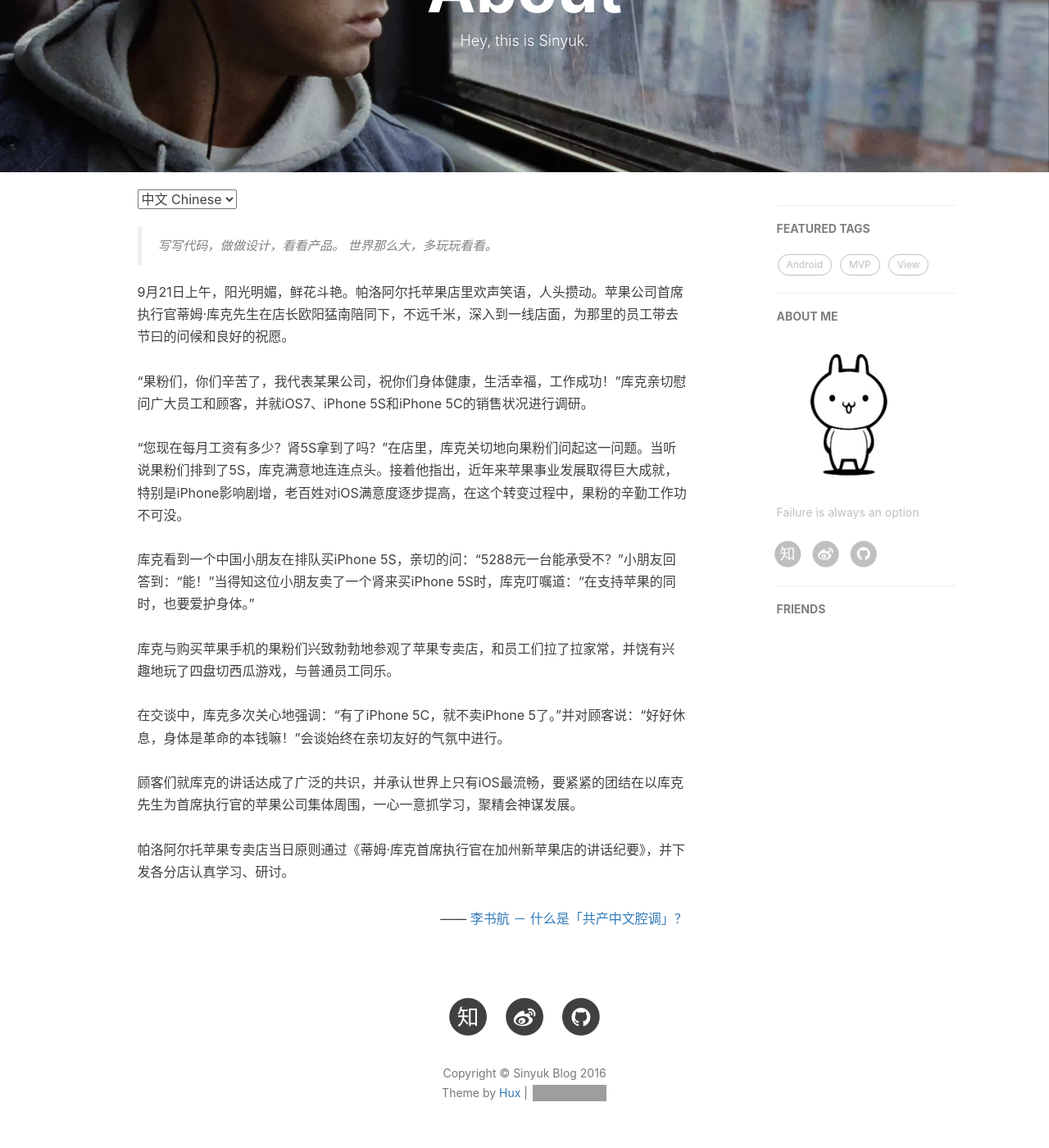
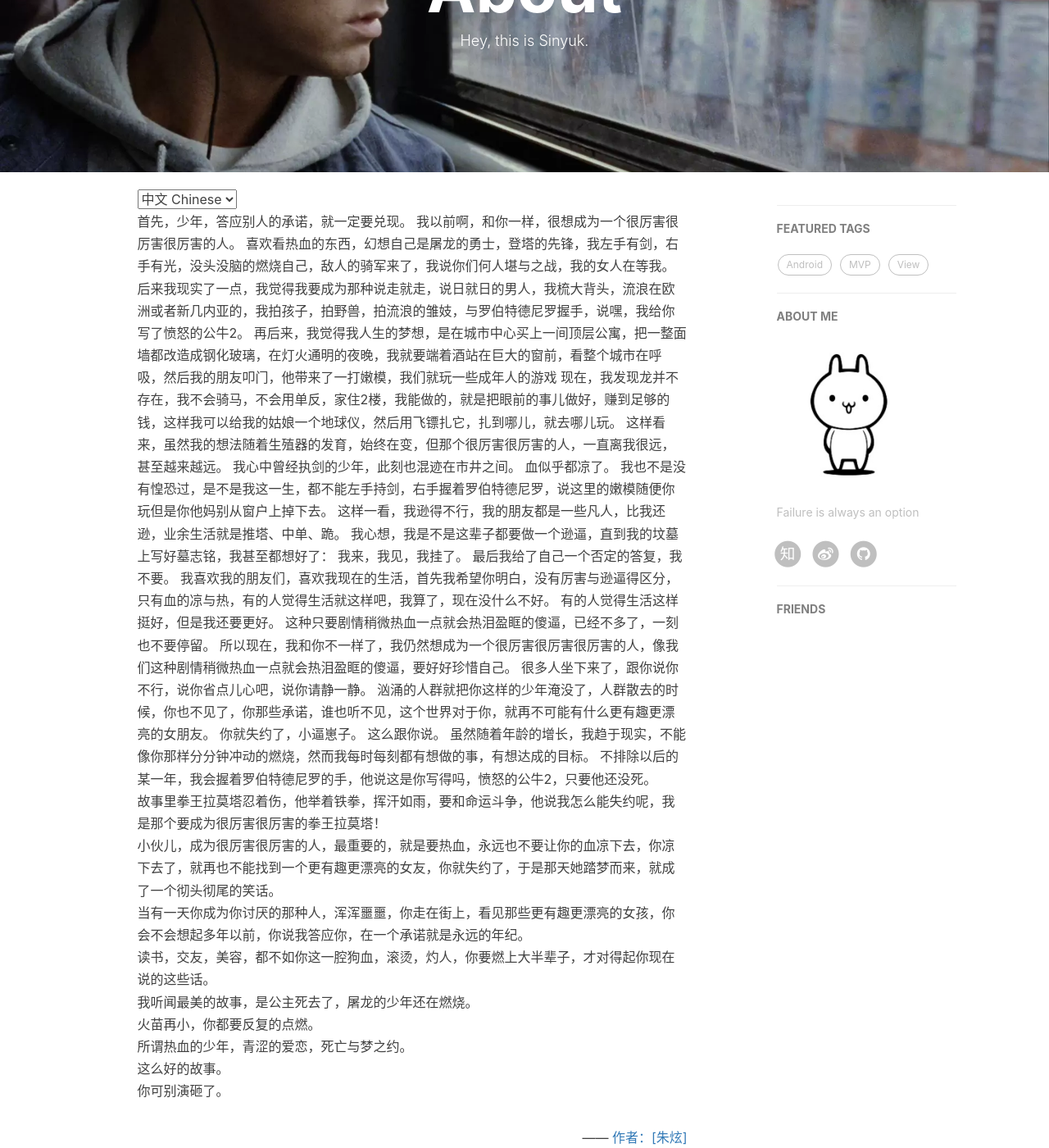
Before and after one commit to Sinyuk7/80998062.github.io, a Jekyll site: the page built from about.html, in a window 1280 px wide and 1400 px high, scrolled down 208 px. Shown: the whole window at 82% size. Built offline with Jekyll 4.4.1, drawn with Linux system fonts in a browser that asks for light colours; nearby versions of some CDN libraries; comment, search, counter and statistics services are not loaded; grey boxes are pictures that could not be loaded.

Commit message:
Add post

```diff
--- a/_config.yml
+++ b/_config.yml
@@ -50,9 +50,9 @@
 #disqus_username: _your_disqus_short_name_
 
 # Duoshuo settings
-duoshuo_username: huxblog
+duoshuo_username: sinyuk
 # Share component is depend on Comment so we can NOT use share only.
-duoshuo_share: true                     # set to false if you want to use Comment without Sharing
+duoshuo_share: false                     # set to false if you want to use Comment without Sharing
 
 
 
--- a/about.html
+++ b/about.html
@@ -13,15 +13,74 @@
 
 <!-- Chinese Version -->
 <div class="zh post-container">
-    <blockquote>
-        写写代码，做做设计，看看产品。
-        世界那么大，多玩玩看看。
-    </blockquote>
-    9月21日上午，阳光明媚，鲜花斗艳。帕洛阿尔托苹果店里欢声笑语，人头攒动。苹果公司首席执行官蒂姆·库克先生在店长欧阳猛南陪同下，不远千米，深入到一线店面，为那里的员工带去节曰的问候和良好的祝愿。<br><br>“果粉们，你们辛苦了，我代表某果公司，祝你们身体健康，生活幸福，工作成功！”库克亲切慰问广大员工和顾客，并就iOS7、iPhone 5S和iPhone 5C的销售状况进行调研。 <br><br>“您现在每月工资有多少？肾5S拿到了吗？”在店里，库克关切地向果粉们问起这一问题。当听说果粉们排到了5S，库克满意地连连点头。接着他指出，近年来苹果事业发展取得巨大成就，特别是iPhone影响剧增，老百姓对iOS满意度逐步提高，在这个转变过程中，果粉的辛勤工作功不可没。<br><br>库克看到一个中国小朋友在排队买iPhone 5S，亲切的问：“5288元一台能承受不？”小朋友回答到：“能！”当得知这位小朋友卖了一个肾来买iPhone 5S时，库克叮嘱道：“在支持苹果的同时，也要爱护身体。”<br><br>库克与购买苹果手机的果粉们兴致勃勃地参观了苹果专卖店，和员工们拉了拉家常，并饶有兴趣地玩了四盘切西瓜游戏，与普通员工同乐。<br><br>在交谈中，库克多次关心地强调：“有了iPhone 5C，就不卖iPhone 5了。”并对顾客说：“好好休息，身体是革命的本钱嘛！”会谈始终在亲切友好的气氛中进行。<br><br>顾客们就库克的讲话达成了广泛的共识，并承认世界上只有iOS最流畅，要紧紧的团结在以库克先生为首席执行官的苹果公司集体周围，一心一意抓学习，聚精会神谋发展。<br>
-    <br>帕洛阿尔托苹果专卖店当日原则通过《蒂姆·库克首席执行官在加州新苹果店的讲话纪要》，并下发各分店认真学习、研讨。
+  首先，少年，答应别人的承诺，就一定要兑现。
+
+  我以前啊，和你一样，很想成为一个很厉害很厉害很厉害的人。
+
+  喜欢看热血的东西，幻想自己是屠龙的勇士，登塔的先锋，我左手有剑，右手有光，没头没脑的燃烧自己，敌人的骑军来了，我说你们何人堪与之战，我的女人在等我。
+
+  后来我现实了一点，我觉得我要成为那种说走就走，说日就日的男人，我梳大背头，流浪在欧洲或者新几内亚的，我拍孩子，拍野兽，拍流浪的雏妓，与罗伯特德尼罗握手，说嘿，我给你写了愤怒的公牛2。
+
+  再后来，我觉得我人生的梦想，是在城市中心买上一间顶层公寓，把一整面墙都改造成钢化玻璃，在灯火通明的夜晚，我就要端着酒站在巨大的窗前，看整个城市在呼吸，然后我的朋友叩门，他带来了一打嫩模，我们就玩一些成年人的游戏
+
+  现在，我发现龙并不存在，我不会骑马，不会用单反，家住2楼，我能做的，就是把眼前的事儿做好，赚到足够的钱，这样我可以给我的姑娘一个地球仪，然后用飞镖扎它，扎到哪儿，就去哪儿玩。
+
+  这样看来，虽然我的想法随着生殖器的发育，始终在变，但那个很厉害很厉害的人，一直离我很远，甚至越来越远。
+
+  我心中曾经执剑的少年，此刻也混迹在市井之间。
+
+  血似乎都凉了。
+
+  我也不是没有惶恐过，是不是我这一生，都不能左手持剑，右手握着罗伯特德尼罗，说这里的嫩模随便你玩但是你他妈别从窗户上掉下去。
+
+  这样一看，我逊得不行，我的朋友都是一些凡人，比我还逊，业余生活就是推塔、中单、跪。
+
+  我心想，我是不是这辈子都要做一个逊逼，直到我的坟墓上写好墓志铭，我甚至都想好了：
+
+  我来，我见，我挂了。
+
+  最后我给了自己一个否定的答复，我不要。
+
+  我喜欢我的朋友们，喜欢我现在的生活，首先我希望你明白，没有厉害与逊逼得区分，只有血的凉与热，有的人觉得生活就这样吧，我算了，现在没什么不好。
+
+  有的人觉得生活这样挺好，但是我还要更好。
+
+  这种只要剧情稍微热血一点就会热泪盈眶的傻逼，已经不多了，一刻也不要停留。
+
+  所以现在，我和你不一样了，我仍然想成为一个很厉害很厉害很厉害的人，像我们这种剧情稍微热血一点就会热泪盈眶的傻逼，要好好珍惜自己。
+
+  很多人坐下来了，跟你说你不行，说你省点儿心吧，说你请静一静。
+
+  汹涌的人群就把你这样的少年淹没了，人群散去的时候，你也不见了，你那些承诺，谁也听不见，这个世界对于你，就再不可能有什么更有趣更漂亮的女朋友。
+
+  你就失约了，小逼崽子。
+
+  这么跟你说。
+
+  虽然随着年龄的增长，我趋于现实，不能像你那样分分钟冲动的燃烧，然而我每时每刻都有想做的事，有想达成的目标。
+
+  不排除以后的某一年，我会握着罗伯特德尼罗的手，他说这是你写得吗，愤怒的公牛2，只要他还没死。
+
+  <br>故事里拳王拉莫塔忍着伤，他举着铁拳，挥汗如雨，要和命运斗争，他说我怎么能失约呢，我是那个要成为很厉害很厉害的拳王拉莫塔！
+
+  <br>小伙儿，成为很厉害很厉害的人，最重要的，就是要热血，永远也不要让你的血凉下去，你凉下去了，就再也不能找到一个更有趣更漂亮的女友，你就失约了，于是那天她踏梦而来，就成了一个彻头彻尾的笑话。
+
+  <br>当有一天你成为你讨厌的那种人，浑浑噩噩，你走在街上，看见那些更有趣更漂亮的女孩，你会不会想起多年以前，你说我答应你，在一个承诺就是永远的年纪。
+
+  <br>读书，交友，美容，都不如你这一腔狗血，滚烫，灼人，你要燃上大半辈子，才对得起你现在说的这些话。
+
+  <br>我听闻最美的故事，是公主死去了，屠龙的少年还在燃烧。
+
+  <br>火苗再小，你都要反复的点燃。
+
+  <br>所谓热血的少年，青涩的爱恋，死亡与梦之约。
+
+  <br>这么好的故事。
+
+  <br>你可别演砸了。
 
     <p style="text-align:right;">
-        —— <a href="http://www.zhihu.com/question/19687065">李书航 － 什么是「共产中文腔调」？ </a>
+        —— <a href="https://www.zhihu.com/question/22921426/answer/23330366">  作者：[朱炫] </a>
     </p>
 
 </div>
@@ -29,20 +88,8 @@
 <!-- English Version -->
 <div class="en post-container">
     <blockquote>
-        Designer or Engineer, things in between.
+        Nothing here.
     </blockquote>
-
-    <p>
-        Your work is going to fill a large part of your life, and the only way to be truly satisfied is to do what you believe is great work. And the only way to do great work is to love what you do. If you haven’t found it yet, keep looking. Don’t settle. As with all matters of the heart, you’ll know when you find it.
-    </p>
-
-    <p>
-    If you want to live your life in a creative way, as an artist, you have to not look back too much. You have to be willing to take whatever you’ve done and whoever you were and throw them away.
-    </p>
-
-    <p style="text-align:right;">
-    -- Steve Jobs
-    </p>
 
 </div>
 
```
